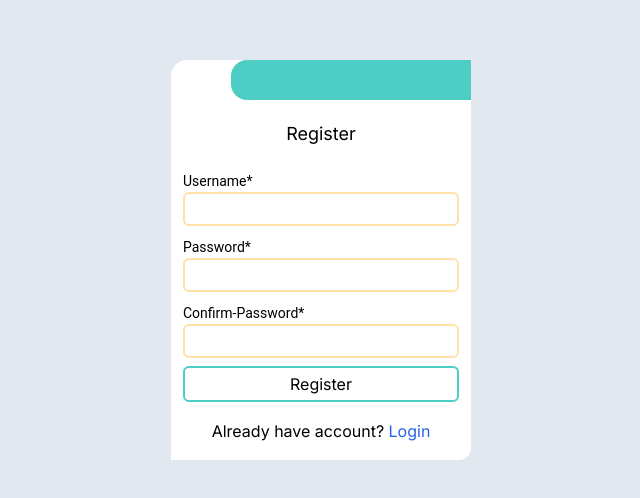
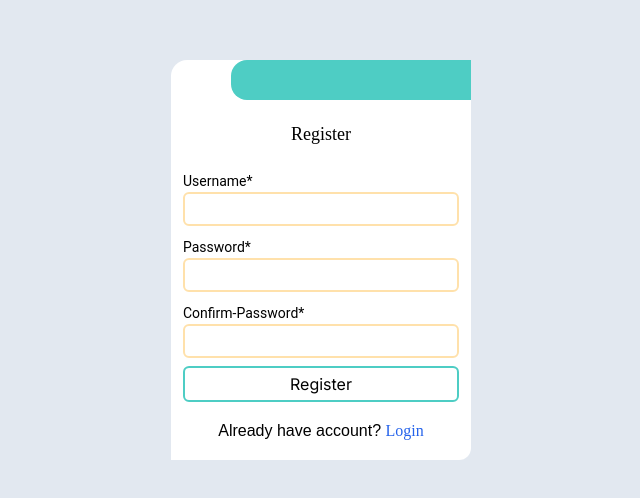
Before and after one commit to achu-BSL/shrink-it, a Next.js app in the folder frontend/: page /register in a window 1280 px wide. Shown: the part 140-638 px from the top of the page, without its empty margins (319-959 px from the left). Built offline with nearby package versions, Linux system fonts and the light colour scheme.

Commit message:
update register ui

```diff
--- a/frontend/src/app/(auth)/register/page.tsx
+++ b/frontend/src/app/(auth)/register/page.tsx
@@ -13,23 +13,23 @@ const Register = () => {
         <div className="self-end h-10 w-[80%] bg-primary rounded-s-2xl"></div>
         <div>
           <div className="py-5">
-            <h1 className="text-center text-lg">Register</h1>
+            <h1 className="text-center text-lg font-lora">Register</h1>
           </div>
           <form onSubmit={submitHandler}>
             <div className="flex flex-col gap-2 px-3">
               <Input label="Username" type="text" />
               <Input label="Password" type="password" />
               <Input label="Confirm-Password" type="password" />
-              <button className="border-2 border-[#4ecdc4] py-1 hover:bg-primary rounded-md">
+              <button className="border-2 border-[#4ecdc4] py-1 hover:bg-primary rounded-md hover:text-white">
                 Register
               </button>
             </div>
           </form>
         </div>
-        <div className="flex-1 flex items-center justify-center">
+        <div className="flex-1 flex items-center justify-center font-poppins">
           <p>
             Already have account?{" "}
-            <Link className="text-blue-600" href="/login">
+            <Link className="text-blue-600 font-lora" href="/login">
               Login
             </Link>
           </p>
```
